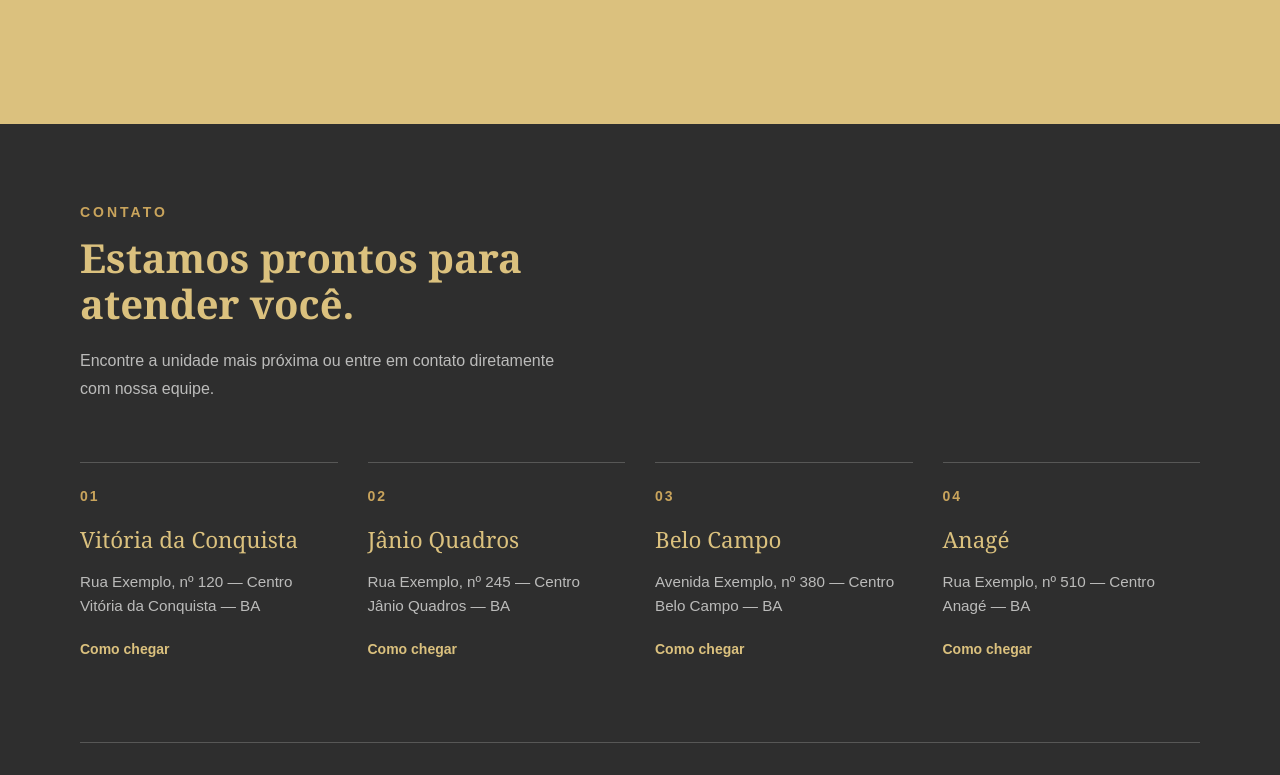
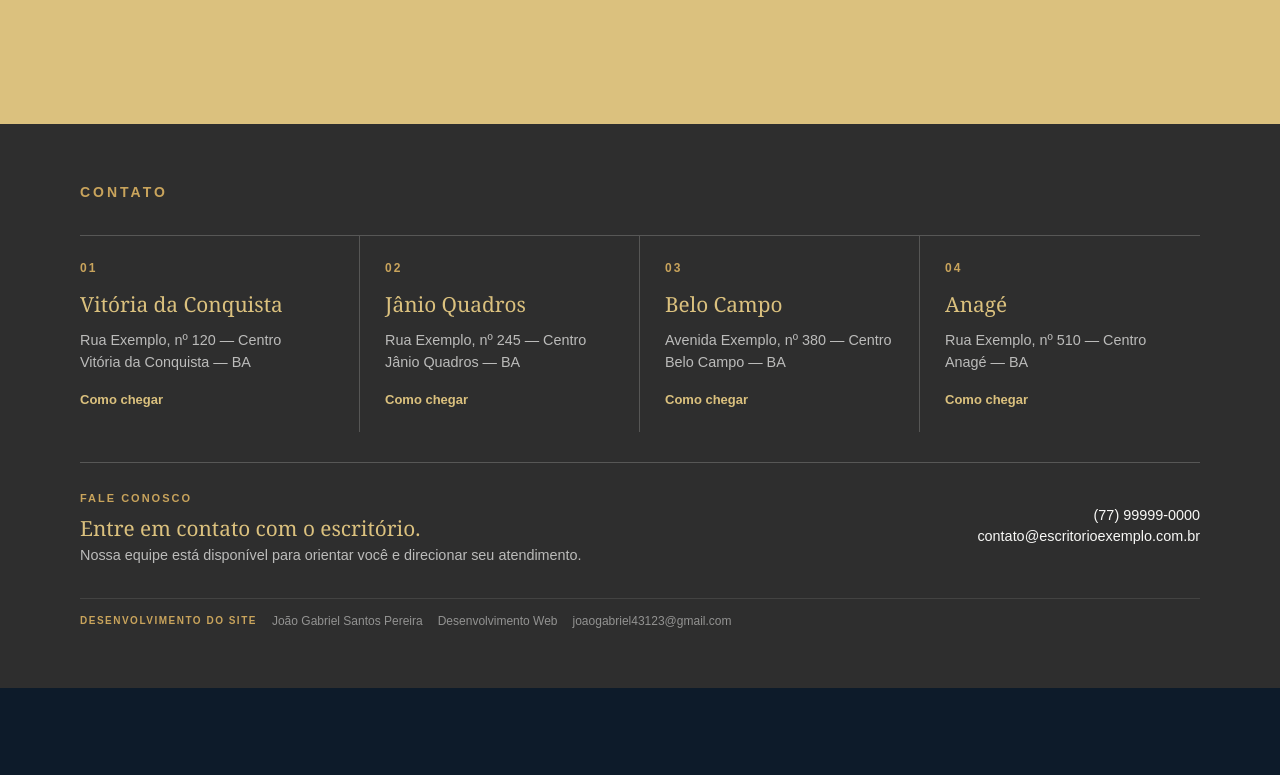
Before and after one commit to jjoaoSantosp/landing-page-escritorio-advocacia, a plain HTML site: page index.html in a window 1280 px wide. Shown: the part 2470-3245 px from the top of the page. After the commit the page ends 3158 px from the top, so only its background shows below. Drawn offline with Linux system fonts and the light colour scheme.

Commit message:
refactor(contact-section): simplify style in contact section

```diff
--- a/index.html
+++ b/index.html
@@ -225,15 +225,6 @@
     <div class="contactHeader">
         <p class="sectionLabel">CONTATO</p>
 
-        <h2>
-            Estamos prontos para
-            atender você.
-        </h2>
-
-        <p>
-            Encontre a unidade mais próxima ou
-            entre em contato diretamente com nossa equipe.
-        </p>
     </div>
 
 
--- a/mainScreen.css
+++ b/mainScreen.css
@@ -540,16 +540,14 @@ html{
 
     color: rgba(248, 248, 246, 0.7);
 }
-
 /*----------- CONTACT SECTION ----------*/
 
 .contactSection {
     width: 100%;
-    min-height: 700px;
 
     background-color: var(--grayShadow);
 
-    padding: 80px;
+    padding: 60px 80px;
 
     display: flex;
     flex-direction: column;
@@ -559,64 +557,48 @@ html{
 /*----------- CONTACT HEADER ----------*/
 
 .contactHeader {
-    max-width: 650px;
+    margin-bottom: 35px;
 }
 
 .contactHeader .sectionLabel {
     color: var(--gold);
 }
 
-.contactHeader h2 {
-    margin-top: 15px;
-    margin-bottom: 20px;
-
-    font-family: var(--font-sections);
-    font-size: 2.5rem;
-    line-height: 1.15;
-    font-weight: 600;
-
-    color: var(--beige);
-}
-
-.contactHeader > p:last-child {
-    max-width: 500px;
-
-    font-family: var(--font-body);
-    font-size: 1rem;
-    line-height: 1.7;
-
-    color: rgba(248, 248, 246, 0.7);
-}
-
 
 /*----------- OFFICES ----------*/
 
 .officeList {
-    margin-top: 60px;
+    width: 100%;
 
     display: grid;
     grid-template-columns: repeat(4, 1fr);
 
-    gap: 30px;
-
-    width: 100%;
+    border-top: 1px solid rgba(248, 248, 246, 0.2);
 }
 
 .contactOffice {
-    min-height: 220px;
+    min-height: 180px;
 
-    padding: 25px 0;
-
-    border-top: 1px solid rgba(248, 248, 246, 0.2);
+    padding: 25px 25px 25px 0;
 
     display: flex;
     flex-direction: column;
+
+    border-right: 1px solid rgba(248, 248, 246, 0.2);
+}
+
+.contactOffice:not(:first-child) {
+    padding-left: 25px;
+}
+
+.contactOffice:last-child {
+    border-right: none;
 }
 
 .contactOffice > span {
-    margin-bottom: 20px;
+    margin-bottom: 15px;
 
-    font-size: 14px;
+    font-size: 12px;
     font-weight: 600;
     letter-spacing: 2px;
 
@@ -624,10 +606,10 @@ html{
 }
 
 .contactOffice h3 {
-    margin-bottom: 15px;
+    margin-bottom: 12px;
 
     font-family: var(--font-sections);
-    font-size: 1.4rem;
+    font-size: 1.3rem;
     font-weight: 500;
 
     color: var(--beige);
@@ -635,20 +617,20 @@ html{
 
 .contactOffice p {
     font-family: var(--font-body);
-    font-size: 0.95rem;
-    line-height: 1.6;
+    font-size: 0.9rem;
+    line-height: 1.5;
 
     color: rgba(248, 248, 246, 0.7);
 }
 
 .contactOffice a {
-    margin-top: auto;
+    margin-top: 18px;
 
     width: fit-content;
 
     text-decoration: none;
 
-    font-size: 14px;
+    font-size: 13px;
     font-weight: 600;
 
     color: var(--beige);
@@ -664,24 +646,18 @@ html{
 /*----------- GENERAL CONTACT ----------*/
 
 .generalContact {
-    margin-top: 60px;
-    padding-top: 35px;
+    margin-top: 30px;
+    padding-top: 25px;
 
     border-top: 1px solid rgba(248, 248, 246, 0.2);
 
     display: flex;
     justify-content: space-between;
-    align-items: flex-end;
-
-    gap: 50px;
-}
-
-.generalContact > div:first-child {
-    max-width: 500px;
+    align-items: center;
 }
 
 .generalContact > div:first-child > span {
-    font-size: 12px;
+    font-size: 11px;
     font-weight: 600;
     letter-spacing: 2px;
 
@@ -689,20 +665,20 @@ html{
 }
 
 .generalContact h3 {
-    margin-top: 12px;
-    margin-bottom: 10px;
+    margin-top: 8px;
 
     font-family: var(--font-sections);
-    font-size: 1.7rem;
+    font-size: 1.3rem;
     font-weight: 500;
 
     color: var(--beige);
 }
 
 .generalContact p {
+    margin-top: 5px;
+
     font-family: var(--font-body);
-    font-size: 1rem;
-    line-height: 1.6;
+    font-size: 0.9rem;
 
     color: rgba(248, 248, 246, 0.7);
 }
@@ -710,16 +686,14 @@ html{
 .generalContactInfo {
     display: flex;
     flex-direction: column;
-    gap: 10px;
-
-    text-align: right;
+    align-items: flex-end;
+    gap: 5px;
 }
 
 .generalContactInfo a {
     text-decoration: none;
 
-    font-family: var(--font-body);
-    font-size: 1rem;
+    font-size: 0.9rem;
 
     color: var(--white);
 
@@ -734,32 +708,33 @@ html{
 /*----------- DEVELOPER CONTACT ----------*/
 
 .developerContact {
-    margin-top: 50px;
-    padding-top: 20px;
+    margin-top: 35px;
+    padding-top: 15px;
 
     border-top: 1px solid rgba(248, 248, 246, 0.1);
 
     display: flex;
     align-items: center;
-    gap: 20px;
+    gap: 15px;
 
-    font-size: 0.8rem;
+    font-size: 0.75rem;
 }
 
 .developerContact > span {
     color: var(--gold);
-    font-size: 11px;
+
+    font-size: 10px;
     font-weight: 600;
-    letter-spacing: 2px;
+    letter-spacing: 1.5px;
 }
 
-.developerContact p {
-    color: rgba(248, 248, 246, 0.6);
+.developerContact p,
+.developerContact a {
+    color: rgba(248, 248, 246, 0.5);
 }
 
 .developerContact a {
     text-decoration: none;
-    color: rgba(248, 248, 246, 0.6);
 
     transition: color 0.3s ease;
 }
```
